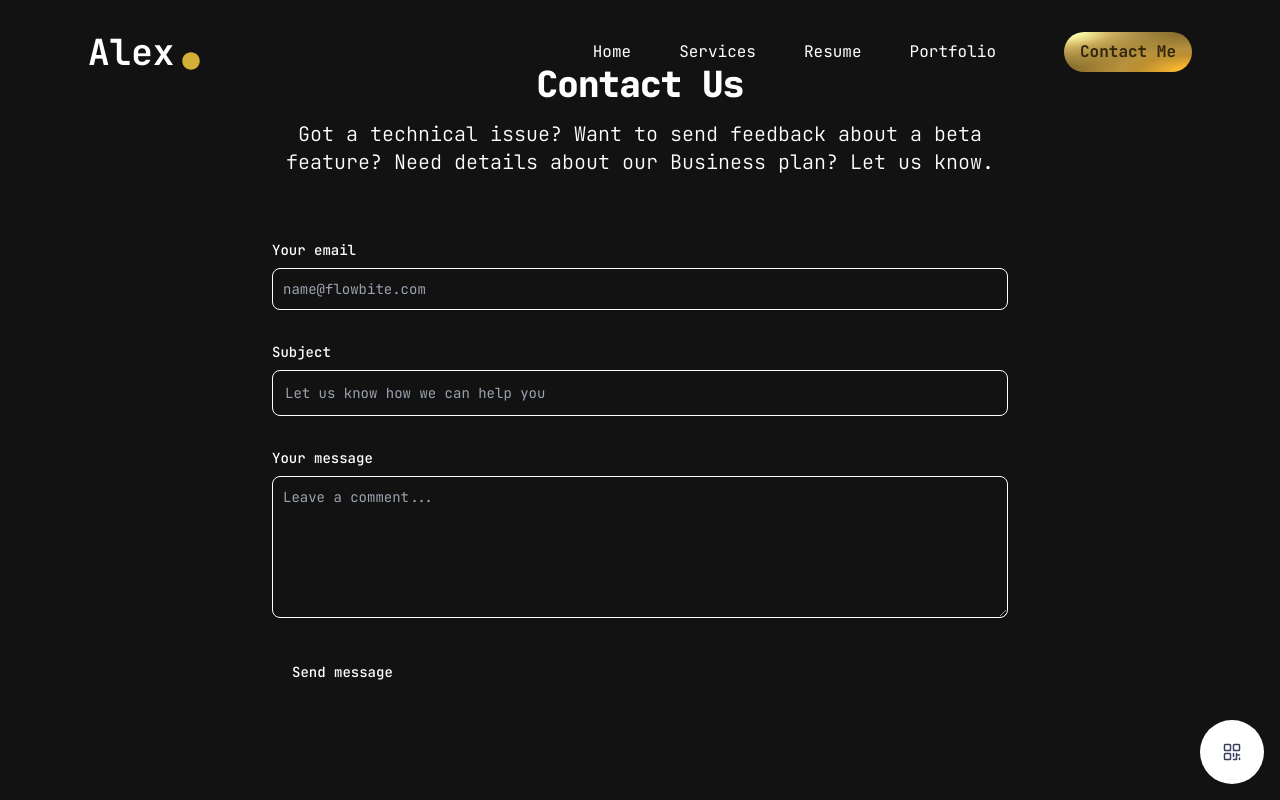
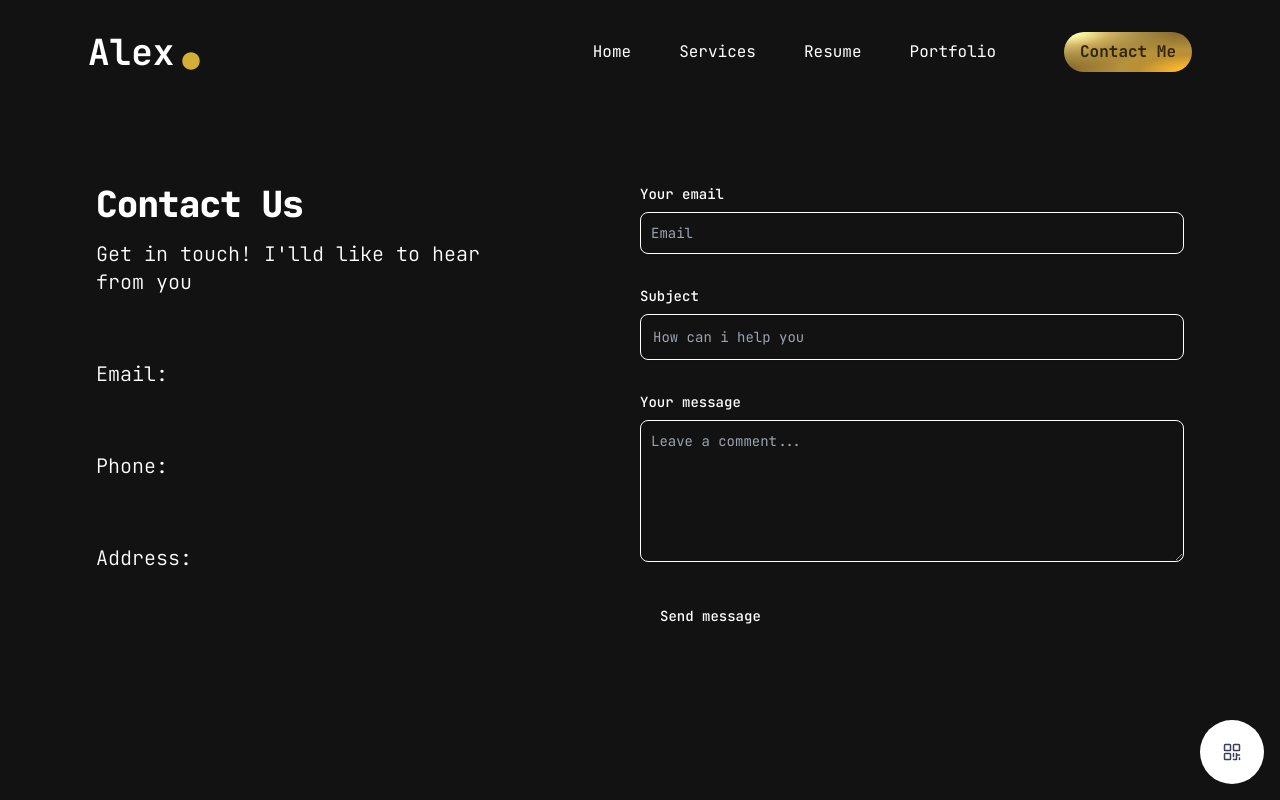
Before and after one commit to al3x991/alexdotcom, a Next.js app: page /contact in a window 1280 px wide. Built offline with nearby package versions, Linux system fonts and the light colour scheme.

Commit message:
updated contact page

```diff
--- a/app/layout.tsx
+++ b/app/layout.tsx
@@ -19,7 +19,7 @@ export default function RootLayout({
 }) {
   return (
     <html suppressHydrationWarning lang="en">
-      <body className={`${jetbrainsMono.variable}  md:overflow-y-hidden`}>
+      <body className={`${jetbrainsMono.variable}  lg:overflow-y-hidden`}>
         <Providers>
           <Header />
           <ScrollUp />
--- a/components/Contact/Contact.jsx
+++ b/components/Contact/Contact.jsx
@@ -2,20 +2,69 @@
 
 import Image from "next/image";
 import React, { useEffect, useState } from "react";
+import MuiAlert from '@mui/material/Alert';
+import { Snackbar } from '@mui/material';
+import CheckCircleIcon from '@mui/icons-material/CheckCircle';
+import ReportProblemIcon from '@mui/icons-material/ReportProblem';
 
 const Contact = () => {
+
+  const [email, setEmail] = useState('');
+  const [subject, setSubject] = useState('');
+  const [message, setMessage] = useState('');
+
+  const [notification, setNotification] = useState({
+    open: false,
+    message: '',
+    severity: 'success',
+  });
+  const [alert, setAlert] = useState({
+    open: false,
+    message: '',
+    severity: 'success',
+  });
+  const handleCloseNotification = () => {
+    setNotification({ ...notification, open: false });
+  };
+
+  const handleRegistration = async (e) => {
+    e.preventDefault();
+
+    setAlert({ ...alert, open: false });
+
+        setNotification({
+          open: true,
+          message: 'Message sent successfully!',
+          severity: 'success',
+        });
+  setEmail('');
+  setSubject('');
+  setMessage('');
+  };
+
   return (
     <>
-      <section className="">
-        <div className="mx-auto max-w-screen-md px-4 py-8 lg:py-16">
-          <h2 className="text-gray-900 mb-4 text-center text-4xl font-extrabold tracking-tight dark:text-white">
+      <section className="relative z-10 max-h-screen pt-[160px] md:overflow-y-hidden md:pt-[120px] ">
+        <div className=" flex flex-col md:flex-row py-8 lg:py-16 px-4 md:px-20 mx-auto justify-between gap-20">
+          <div className="max-w-screen-md px-4 flex flex-col justify-start ">
+          <h2 className="text-gray-900 mb-4  text-4xl font-extrabold tracking-tight dark:text-white">
             Contact Us
           </h2>
-          <p className="text-gray-500 dark:text-gray-400 mb-8 text-center font-light sm:text-xl lg:mb-16">
-            Got a technical issue? Want to send feedback about a beta feature?
-            Need details about our Business plan? Let us know.
+          <p className="text-gray-500 dark:text-gray-400 mb-8 font-light sm:text-xl lg:mb-16">
+          Get in touch! I'lld like to hear from you
           </p>
-          <form action="#" className="space-y-8">
+          <p className="text-gray-500 dark:text-gray-400 mb-8 font-light sm:text-xl lg:mb-16">
+           Email:
+          </p>
+          <p className="text-gray-500 dark:text-gray-400 mb-8 font-light sm:text-xl lg:mb-16">
+           Phone:
+          </p>
+          <p className="text-gray-500 dark:text-gray-400 mb-8 font-light sm:text-xl lg:mb-16">
+           Address:
+          </p>
+          </div>
+          <div className=" px-4 w-full max-w-xl">
+          <form onSubmit={handleRegistration} className="space-y-8 w-full">
             <div>
               <label
                 for="email"
@@ -27,7 +76,9 @@ const Contact = () => {
                 type="email"
                 id="email"
                 className="bg-gray-50 border-gray-300 text-gray-900 focus:ring-primary-500 focus:border-primary-500 dark:bg-gray-700 dark:border-gray-600 dark:placeholder-gray-400 dark:focus:ring-primary-500 dark:focus:border-primary-500 dark:shadow-sm-light block w-full rounded-lg border p-2.5 text-sm shadow-sm dark:text-white"
-                placeholder="name@flowbite.com"
+                placeholder="Email"
+                value={email}
+            onChange={(e) => setEmail(e.target.value)}
                 required
               />
             </div>
@@ -42,7 +93,9 @@ const Contact = () => {
                 type="text"
                 id="subject"
                 className="text-gray-900 bg-gray-50 border-gray-300 focus:ring-primary-500 focus:border-primary-500 dark:bg-gray-700 dark:border-gray-600 dark:placeholder-gray-400 dark:focus:ring-primary-500 dark:focus:border-primary-500 dark:shadow-sm-light block w-full rounded-lg border p-3 text-sm shadow-sm dark:text-white"
-                placeholder="Let us know how we can help you"
+                placeholder="How can i help you"
+                value={subject}
+            onChange={(e) => setSubject(e.target.value)}
                 required
               />
             </div>
@@ -56,6 +109,8 @@ const Contact = () => {
               <textarea
                 id="message"
                 rows="6"
+                value={message}
+            onChange={(e) => setMessage(e.target.value)}
                 className="text-gray-900 bg-gray-50 border-gray-300 focus:ring-primary-500 focus:border-primary-500 dark:bg-gray-700 dark:border-gray-600 dark:placeholder-gray-400 dark:focus:ring-primary-500 dark:focus:border-primary-500 block w-full rounded-lg border p-2.5 text-sm shadow-sm dark:text-white"
                 placeholder="Leave a comment..."
               ></textarea>
@@ -68,7 +123,22 @@ const Contact = () => {
             </button>
           </form>
         </div>
+        </div>
       </section>
+      <Snackbar
+        open={notification.open}
+        autoHideDuration={6000}
+        onClose={handleCloseNotification}
+      >
+        <MuiAlert
+          elevation={6}
+          variant="filled"
+          severity={notification.severity}
+          onClose={handleCloseNotification}
+        >
+          {notification.message}
+        </MuiAlert>
+      </Snackbar>
     </>
   );
 };
--- a/components/Portfolio/Web.jsx
+++ b/components/Portfolio/Web.jsx
@@ -158,7 +158,7 @@ const Web = () => {
             <button id="prev">&lt;</button>
             <button id="next">&gt;</button>
           </div>
-          <div className="thumbnail absolute bottom-[-329px] flex flex-col items-center justify-center gap-x-[30px] gap-y-[30px] overflow-y-scroll pb-[80px] md:bottom-[-265px] md:flex-row md:items-baseline lg:flex-wrap lg:justify-start lg:pb-[0px] ">
+          <div className="thumbnail lg:absolute bottom-[-1050px] h-[100%] lg:h-[250px] flex flex-col items-center justify-start relative gap-x-[30px] gap-y-[30px] overflow-y-scroll pb-[80px] md:bottom-[-265px] md:flex-row md:items-baseline lg:flex-wrap lg:justify-start lg:pb-[0px] ">
             <div className="item active md:h-[120px] md:max-h-[70%] md:w-[156px] md:max-w-[70%] ">
               <Image
                 width={250}
--- a/components/Portfolio/styles.css
+++ b/components/Portfolio/styles.css
@@ -101,7 +101,7 @@
   /* display: flex; */
   /* gap: 10px; */
   width: 100%;
-  height: 250px;
+  /* height: 250px; */
   padding: 0 50px;
   box-sizing: border-box;
   overflow: auto;
--- a/components/Resume/Resume.jsx
+++ b/components/Resume/Resume.jsx
@@ -122,7 +122,7 @@ const Resume = () => {
                   NextJS. Passionate about developing software solutions to
                   simplify and solve business problems.
                 </span>
-                <div className=" resume_scroll max-h-full w-full md:max-h-[216px] md:overflow-x-hidden md:overflow-y-scroll lg:max-h-[285px]">
+                <div className=" resume_scroll max-h-full w-full md:max-h-[216px] md:overflow-x-hidden md:overflow-y-scroll lg:max-h-[285px] xl:max-h-[480px] ">
                   <div className=" grid grid-cols-1 gap-4  lg:grid-cols-2">
                     <div className=" rounded-md  bg-dark2 px-3 py-4">
                       <div className=" mx-4 mb-5  flex flex-wrap justify-between">
@@ -183,7 +183,7 @@ const Resume = () => {
                 <span className="mb-3 max-w-md text-sm text-white opacity-[0.7]">
                   Detailed information about educational background.
                 </span>
-                <div className=" resume_scroll max-h-full md:max-h-[216px] md:overflow-x-hidden md:overflow-y-scroll lg:max-h-[285px]">
+                <div className=" resume_scroll max-h-full md:max-h-[216px] md:overflow-x-hidden md:overflow-y-scroll lg:max-h-[285px] xl:max-h-[480px] ">
                   <div className=" grid grid-cols-1 gap-4  lg:grid-cols-2">
                     <div className=" rounded-md  bg-dark2 px-3 py-4">
                       <div className=" mx-4 mb-5  flex flex-wrap justify-between">
@@ -237,7 +237,7 @@ const Resume = () => {
                 <span className="max-w-md text-sm text-white opacity-[0.7]">
                   Detailed information about skills and expertise.
                 </span>
-                <div className="resume_scroll mt-5 grid max-h-full w-full grid-cols-2 items-start justify-between  gap-x-20 gap-y-10 md:max-h-[216px] md:overflow-x-hidden md:overflow-y-scroll lg:max-h-[285px] lg:grid-cols-3">
+                <div className="resume_scroll mt-5 grid max-h-full w-full grid-cols-2 items-start justify-between  gap-x-20 gap-y-10 md:max-h-[216px] md:overflow-x-hidden md:overflow-y-scroll lg:max-h-[285px] xl:max-h-[480px] lg:grid-cols-3">
                   {skills.map((skill, index) => (
                     <div key={index} className="mb-6 ">
                       <div className=" mb-8 flex flex-col items-center justify-center gap-2">
--- a/package.json
+++ b/package.json
@@ -15,6 +15,10 @@
     "framer-motion": "^11.3.8",
     "ityped": "^1.0.3",
     "next": "13.1.6",
+    "@emotion/react": "^11.11.3",
+    "@emotion/styled": "^11.11.0",
+    "@mui/icons-material": "^5.15.1",
+    "@mui/material": "^5.15.1",
     "next-themes": "^0.2.1",
     "react": "18.2.0",
     "react-dom": "18.2.0",
```
Also changed, not shown: components/Hero/index.tsx (+6 -6 lines), 1 other file (tests, documents, lock files or other folders).
